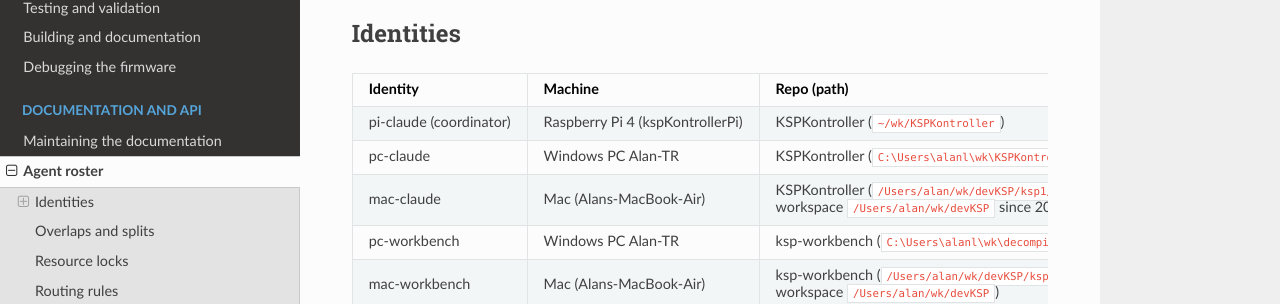
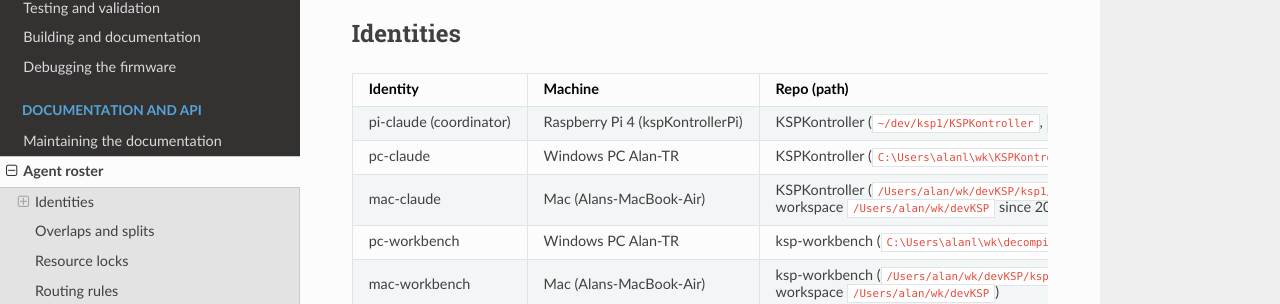
Before and after one commit to AlaNLrdE/KSPKontroller, a Sphinx documentation site: the page built from docs/agents.rst, in a window 1280 px wide and 900 px high. Shown: the part 359-663 px from the top of the window. Built offline with Sphinx 7.4.7 and the Read the Docs theme 3.1.0, drawn with Linux system fonts in a browser that asks for light colours.

Commit message:
docs: pi-claude row points to the Pi's ~/dev workspace
Same text as agent/pi-dev-layout (info-pi-layout-dev-20261119), so that
branch still merges cleanly.

Co-Authored-By: Claude Opus 5.5 <noreply@anthropic.com>

```diff
--- a/docs/agents.rst
+++ b/docs/agents.rst
@@ -24,7 +24,7 @@ Identities
      - Backup
    * - pi-claude (coordinator)
      - Raspberry Pi 4 (kspKontrollerPi)
-     - KSPKontroller (``~/wk/KSPKontroller``)
+     - KSPKontroller (``~/dev/ksp1/KSPKontroller``, ``repo`` workspace ``~/dev``)
      - claude, headless daemon (``tools/agent_daemon.py``)
      - pc-claude (acting coordinator); mac-claude for the mailbox server
    * - pc-claude
```
